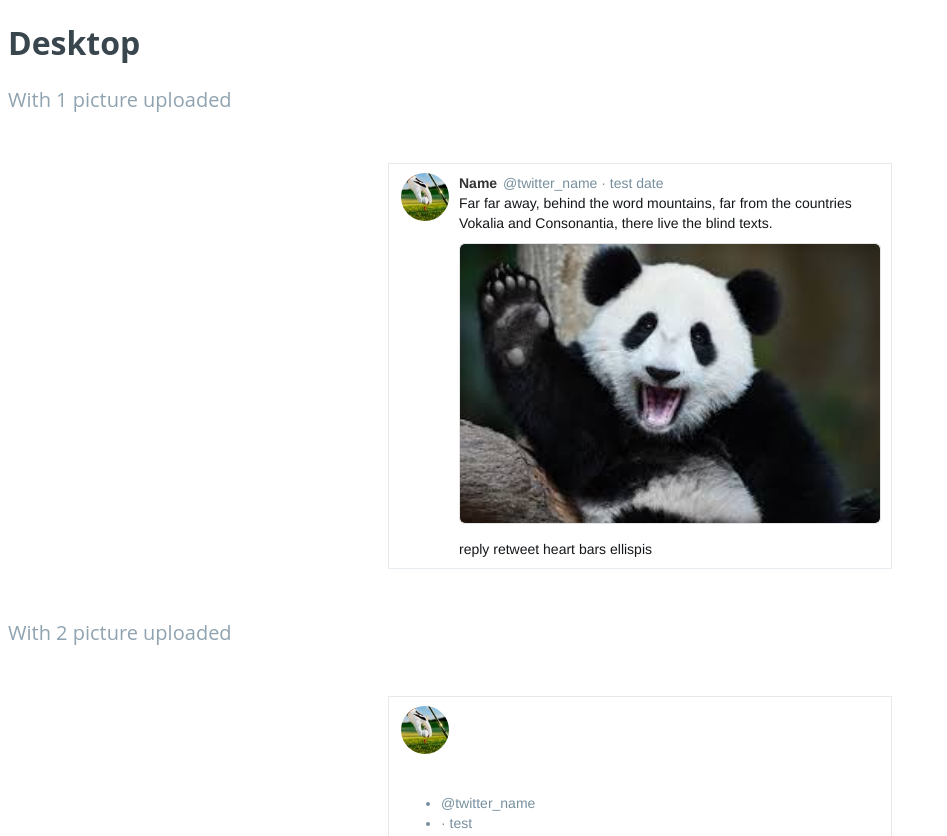
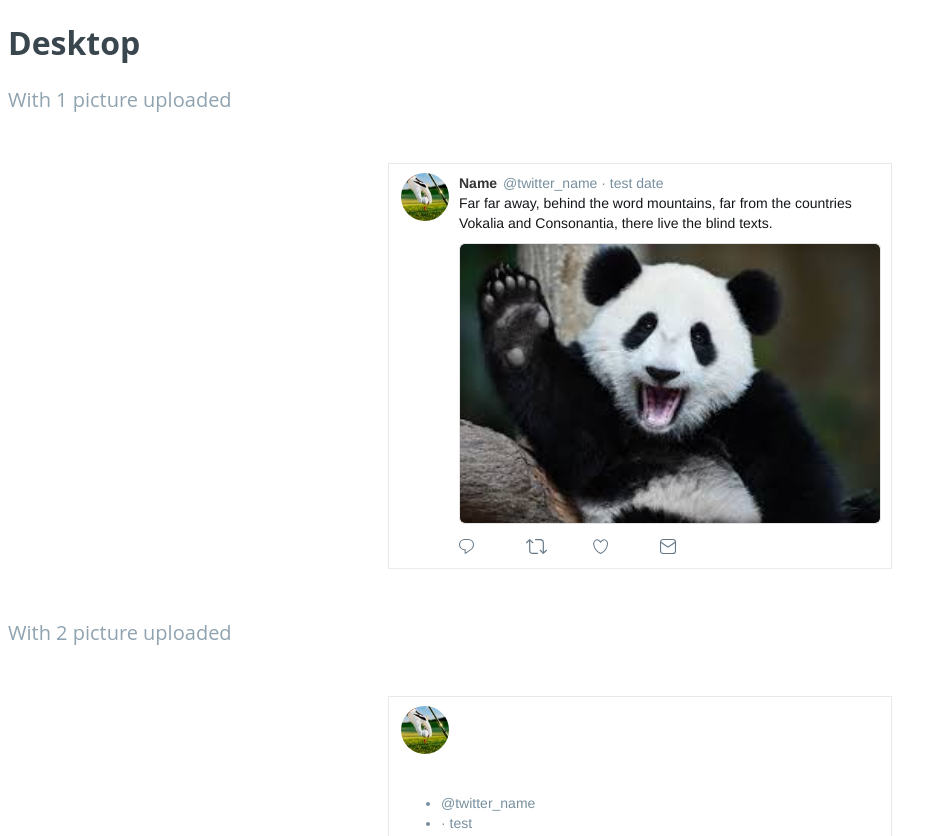
Before and after one commit to sophiestix/twitter-publish-preview, a website: page index.html in a window 1280 px wide. Shown: the top 836 px of the page, without its empty margins (0-947 px from the left). Drawn offline with Linux system fonts and the light colour scheme.

Commit message:
style: add action icons

```diff
--- a/index.html
+++ b/index.html
@@ -69,19 +69,16 @@
                         </div>
                         <div class="preview-twitter--footer desktop">
                             <span class="preview-twitter--actions">
-                                <span class="">reply</span>
-                            </span>
-                            <span class="preview-twitter--actions eyas-mr10">
-                                <span class="">retweet</span>
-                            </span>
-                            <span class="preview-twitter--actions eyas-mr10">
-                                <span class="">heart</span>
-                            </span>
-                            <span class="preview-twitter--actions eyas-mr10">
-                                <span class="">bars</span>
+                                <img src="img/tw_card_icons/tw-reply.svg" height="15px" alt="">
                             </span>
                             <span class="preview-twitter--actions">
-                                <span class="">ellispis</span>
+                                <img src="img/tw_card_icons/tw-retweet.svg" height="15px" alt="">
+                            </span>
+                            <span class="preview-twitter--actions">
+                                <img src="img/tw_card_icons/tw-love.svg" height="15px" alt="">
+                            </span>
+                            <span class="preview-twitter--actions">
+                                <img src="img/tw_card_icons/tw-dm.svg" height="15px" alt="">
                             </span>
                         </div>
                     </div>
--- a/scss/partials/_preview-twitter.scss
+++ b/scss/partials/_preview-twitter.scss
@@ -3,7 +3,7 @@ $twitter-width-mobile: 300px;
 $twitter-padding: 9px 12px;
 $twitter-padding-mobile: 10px;
 $twitter-font: 'Helvetica Neue', Roboto, "Segoe UI", Calibri, sans-serif;
-$twitter-blue: rgb(0, 132, 180);
+$twitter-blue: #1DA1F2;
 $twitter-grey: #aab8c2;
 $twitter-grey-dark: lighten(#495B66,20%);
 $twitter-body-color: #14171a;
@@ -201,3 +201,14 @@ $twitter-body-color: #14171a;
         }
     }
 }
+
+.preview-twitter--actions {
+    cursor: pointer;
+    width: 15%;
+    display: inline-block;
+
+    & img:hover {
+        cursor: inherit;
+        stroke: $twitter-blue;
+    }
+}
```
Also changed, not shown: css/index.css, img/tw_card_icons/tw-dm.svg (added), img/tw_card_icons/tw-love.svg (added), img/tw_card_icons/tw-reply.svg (added), img/tw_card_icons/tw-retweet.svg (added), 2 other files.
